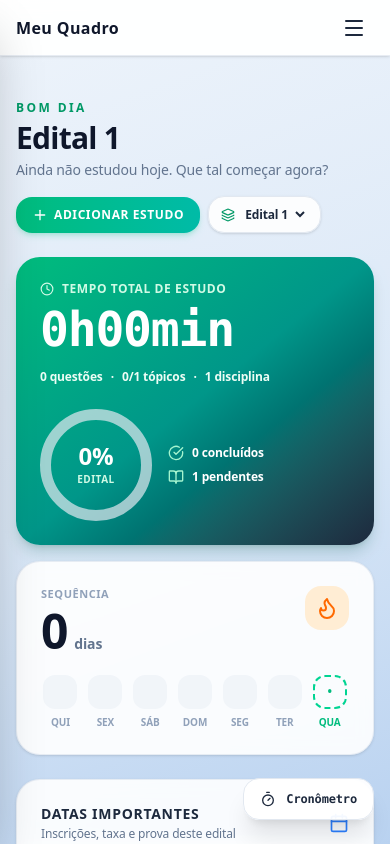
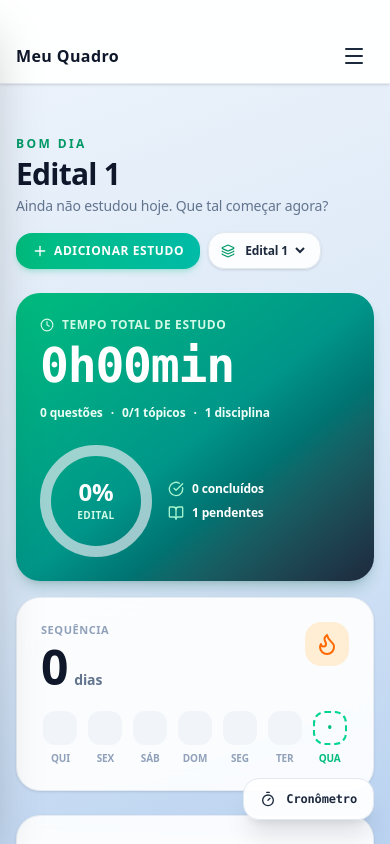
Before and after one commit to Rob180893/meu-app, a React (Vite) app: page / in a window 390 px wide. Shown: the top 844 px of the page. Built offline with nearby package versions, Linux system fonts and the light colour scheme.

Commit message:
Barra do topo abaixo da barra de status e ajustes de layout

```diff
--- a/src/App.tsx
+++ b/src/App.tsx
@@ -516,7 +516,7 @@ export default function App() {
         />
       )}
 
-      <main className="flex-1 min-w-0 flex flex-col pt-20 lg:pt-20">
+      <main className="flex-1 min-w-0 flex flex-col pt-[calc(5.5rem+max(env(safe-area-inset-top,0px),28px))] lg:pt-20">
         {isOffline && (
           <div className="px-4 py-2 bg-amber-500/15 border-b border-amber-500/30 text-amber-800 dark:text-amber-200 text-xs font-bold flex items-center justify-center gap-2">
             <WifiOff className="w-3.5 h-3.5" />
--- a/src/components/Sidebar.tsx
+++ b/src/components/Sidebar.tsx
@@ -59,7 +59,7 @@ export const Sidebar: React.FC<SidebarProps> = ({
   return (
     <>
       {/* Celular/tablet: barra fixa no topo com o nome e o botão de menu */}
-      <header className="lg:hidden fixed top-0 inset-x-0 z-40 h-14 flex items-center justify-between px-4 bg-white/95 dark:bg-slate-900/95 backdrop-blur-sm border-b border-slate-200/80 dark:border-slate-700/80 shadow-sm">
+      <header className="lg:hidden fixed top-0 inset-x-0 z-40 h-[calc(3.5rem+max(env(safe-area-inset-top,0px),28px))] pt-[max(env(safe-area-inset-top,0px),28px)] flex items-center justify-between px-4 bg-white/95 dark:bg-slate-900/95 backdrop-blur-sm border-b border-slate-200/80 dark:border-slate-700/80 shadow-sm">
         <span className="font-extrabold text-base tracking-wide text-slate-900 dark:text-white">
           Meu Quadro
         </span>
```
